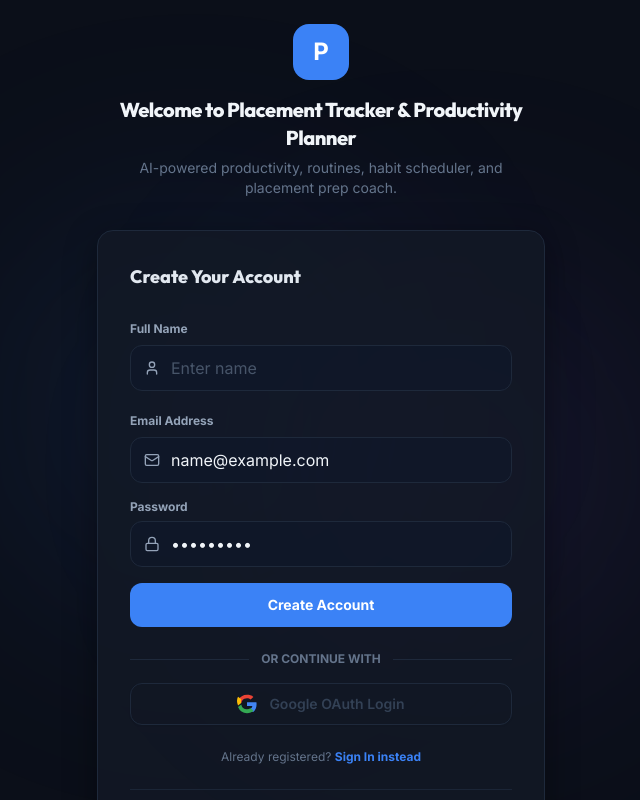
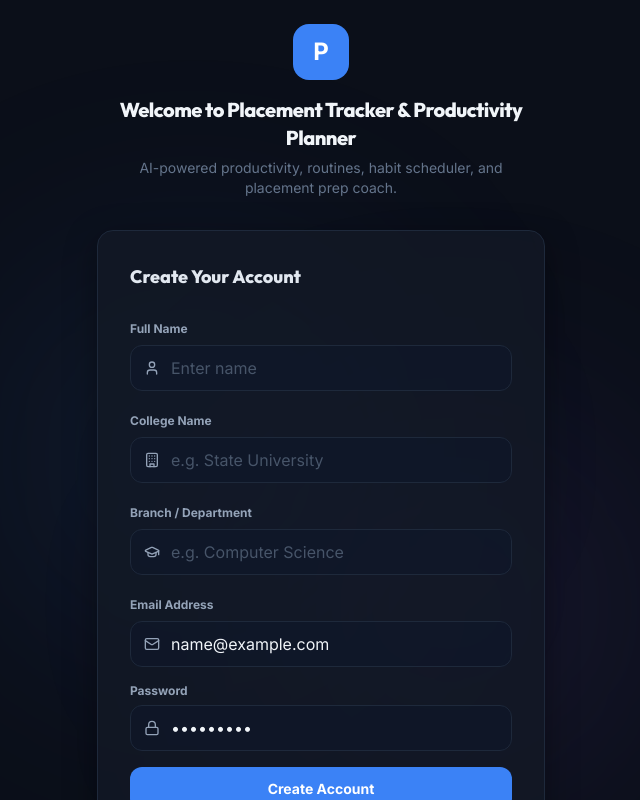
Before and after one commit to pandusuggu/Placement-tracker, a React (Vite) app in the folder frontend/: page / in a window 1280 px wide. Both pictures are taken after typing "name@example.com", "Sample123" into the empty fields and a click on the button "Create an account". Shown: the top 800 px of the page, without its empty margins (319-959 px from the left). Built offline with nearby package versions, Linux system fonts and the light colour scheme; no server answers.

Commit message:
Fix timezone calendar date shifting, admin search icon overlap, and collect college details on signup

```diff
--- a/frontend/src/components/pages/Admin.tsx
+++ b/frontend/src/components/pages/Admin.tsx
@@ -195,7 +195,8 @@ export const Admin: React.FC = () => {
                   placeholder="Search user name or email..."
                   value={searchQuery}
                   onChange={(e) => setSearchQuery(e.target.value)}
-                  className="glass-input pl-10 text-xs py-2"
+                  className="glass-input text-xs py-2"
+                  style={{ paddingLeft: '2.5rem' }}
                 />
               </div>
             </div>
--- a/frontend/src/components/pages/Auth.tsx
+++ b/frontend/src/components/pages/Auth.tsx
@@ -1,5 +1,5 @@
 import React, { useState } from 'react'
-import { Mail, Lock, User, AlertCircle, CheckCircle } from 'lucide-react'
+import { Mail, Lock, User, AlertCircle, CheckCircle, Building, GraduationCap } from 'lucide-react'
 import api from '../../services/api'
 import { useAuthStore } from '../../store/authStore'
 
@@ -14,6 +14,8 @@ export const Auth: React.FC = () => {
   const [email, setEmail] = useState('')
   const [password, setPassword] = useState('')
   const [adminPasscode, setAdminPasscode] = useState('')
+  const [college, setCollege] = useState('')
+  const [branch, setBranch] = useState('')
   const [error, setError] = useState('')
   const [successMsg, setSuccessMsg] = useState('')
   const [loading, setLoading] = useState(false)
@@ -41,7 +43,9 @@ export const Auth: React.FC = () => {
           name,
           email,
           password,
-          role: isAdminMode ? 'admin' : 'user'
+          role: isAdminMode ? 'admin' : 'user',
+          college: college || undefined,
+          branch: branch || undefined
         }
         if (isAdminMode) {
           payload.admin_passcode = adminPasscode
@@ -156,6 +160,43 @@ export const Auth: React.FC = () => {
                   />
                 </div>
               </div>
+            )}
+
+            {/* Register: College and Branch Inputs */}
+            {!isLogin && !isForgot && (
+              <>
+                <div className="space-y-1.5 animate-fade-in-up">
+                  <label className="text-xs font-bold text-slate-500 dark:text-slate-400">College Name</label>
+                  <div className="relative">
+                    <Building size={16} className="absolute left-3.5 top-1/2 -translate-y-1/2 text-slate-400" />
+                    <input
+                      required={!isAdminMode}
+                      type="text"
+                      placeholder="e.g. State University"
+                      value={college}
+                      onChange={(e) => setCollege(e.target.value)}
+                      className="glass-input pl-10"
+                      style={{ paddingLeft: '2.5rem' }}
+                    />
+                  </div>
+                </div>
+
+                <div className="space-y-1.5 animate-fade-in-up">
+                  <label className="text-xs font-bold text-slate-500 dark:text-slate-400">Branch / Department</label>
+                  <div className="relative">
+                    <GraduationCap size={16} className="absolute left-3.5 top-1/2 -translate-y-1/2 text-slate-400" />
+                    <input
+                      required={!isAdminMode}
+                      type="text"
+                      placeholder="e.g. Computer Science"
+                      value={branch}
+                      onChange={(e) => setBranch(e.target.value)}
+                      className="glass-input pl-10"
+                      style={{ paddingLeft: '2.5rem' }}
+                    />
+                  </div>
+                </div>
+              </>
             )}
 
             {/* Email Input */}
@@ -302,6 +343,8 @@ export const Auth: React.FC = () => {
                 setEmail('')
                 setPassword('')
                 setAdminPasscode('')
+                setCollege('')
+                setBranch('')
                 setError('')
                 setSuccessMsg('')
               }}
--- a/frontend/src/components/pages/Calendar.tsx
+++ b/frontend/src/components/pages/Calendar.tsx
@@ -10,6 +10,13 @@ interface CalendarEventItem {
   end_time: string
   event_type: string
   reference_id?: string
+}
+
+const getLocalDateString = (d: Date) => {
+  const year = d.getFullYear()
+  const month = String(d.getMonth() + 1).padStart(2, '0')
+  const day = String(d.getDate()).padStart(2, '0')
+  return `${year}-${month}-${day}`
 }
 
 export const Calendar: React.FC = () => {
@@ -43,7 +50,7 @@ export const Calendar: React.FC = () => {
     if (!title.trim()) return
 
     // Build ISO start & end times
-    const startStr = `${selectedDate.toISOString().split('T')[0]}T${eventTime}:00`
+    const startStr = `${getLocalDateString(selectedDate)}T${eventTime}:00`
     const start = new Date(startStr)
     const end = new Date(start.getTime() + 60 * 60 * 1000) // Default 1 hour duration
 
@@ -105,8 +112,8 @@ export const Calendar: React.FC = () => {
 
   // Filter events matching a date
   const getEventsForDate = (date: Date) => {
-    const checkStr = date.toISOString().split('T')[0]
-    return events.filter(e => e.start_time.split('T')[0] === checkStr)
+    const checkStr = getLocalDateString(date)
+    return events.filter(e => getLocalDateString(new Date(e.start_time)) === checkStr)
   }
 
   const activeDayEvents = getEventsForDate(selectedDate)
--- a/frontend/src/components/pages/Dashboard.tsx
+++ b/frontend/src/components/pages/Dashboard.tsx
@@ -113,7 +113,7 @@ export const Dashboard: React.FC = () => {
       const questions = DSA_QUESTIONS[randomCategory]
       const randomQuestion = questions[Math.floor(Math.random() * questions.length)]
 
-      const todayStr = new Date().toISOString().split('T')[0]
+      const todayStr = new Date(Date.now() - new Date().getTimezoneOffset() * 60000).toISOString().split('T')[0]
 
       await api.post('/api/tasks', {
         title: `Solve: ${randomQuestion.title} (${randomQuestion.difficulty})`,
@@ -138,7 +138,7 @@ export const Dashboard: React.FC = () => {
 
   // Toggle habit check-in directly on Dashboard
   const handleToggleHabit = async (habitId: string, currentStatus: boolean) => {
-    const todayStr = new Date().toISOString().split('T')[0]
+    const todayStr = new Date(Date.now() - new Date().getTimezoneOffset() * 60000).toISOString().split('T')[0]
     try {
       await api.post(`/api/habits/${habitId}/check`, {
         date: todayStr,
--- a/frontend/src/components/pages/Habits.tsx
+++ b/frontend/src/components/pages/Habits.tsx
@@ -60,7 +60,7 @@ export const Habits: React.FC = () => {
   }
 
   const handleToggleCheck = async (habit: HabitItem) => {
-    const todayStr = new Date().toISOString().split('T')[0]
+    const todayStr = new Date(Date.now() - new Date().getTimezoneOffset() * 60000).toISOString().split('T')[0]
     try {
       await api.post(`/api/habits/${habit.id}/check`, {
         date: todayStr,
--- a/frontend/src/components/pages/Reflections.tsx
+++ b/frontend/src/components/pages/Reflections.tsx
@@ -45,7 +45,7 @@ export const Reflections: React.FC = () => {
     if (!well.trim() || !distracted.trim() || !improve.trim()) return
 
     setSaving(true)
-    const todayStr = new Date().toISOString().split('T')[0]
+    const todayStr = new Date(Date.now() - new Date().getTimezoneOffset() * 60000).toISOString().split('T')[0]
     try {
       const res = await api.post('/api/reflections', {
         date: todayStr,
```
Also changed, not shown: 1 other file (tests, documents, lock files or other folders).
